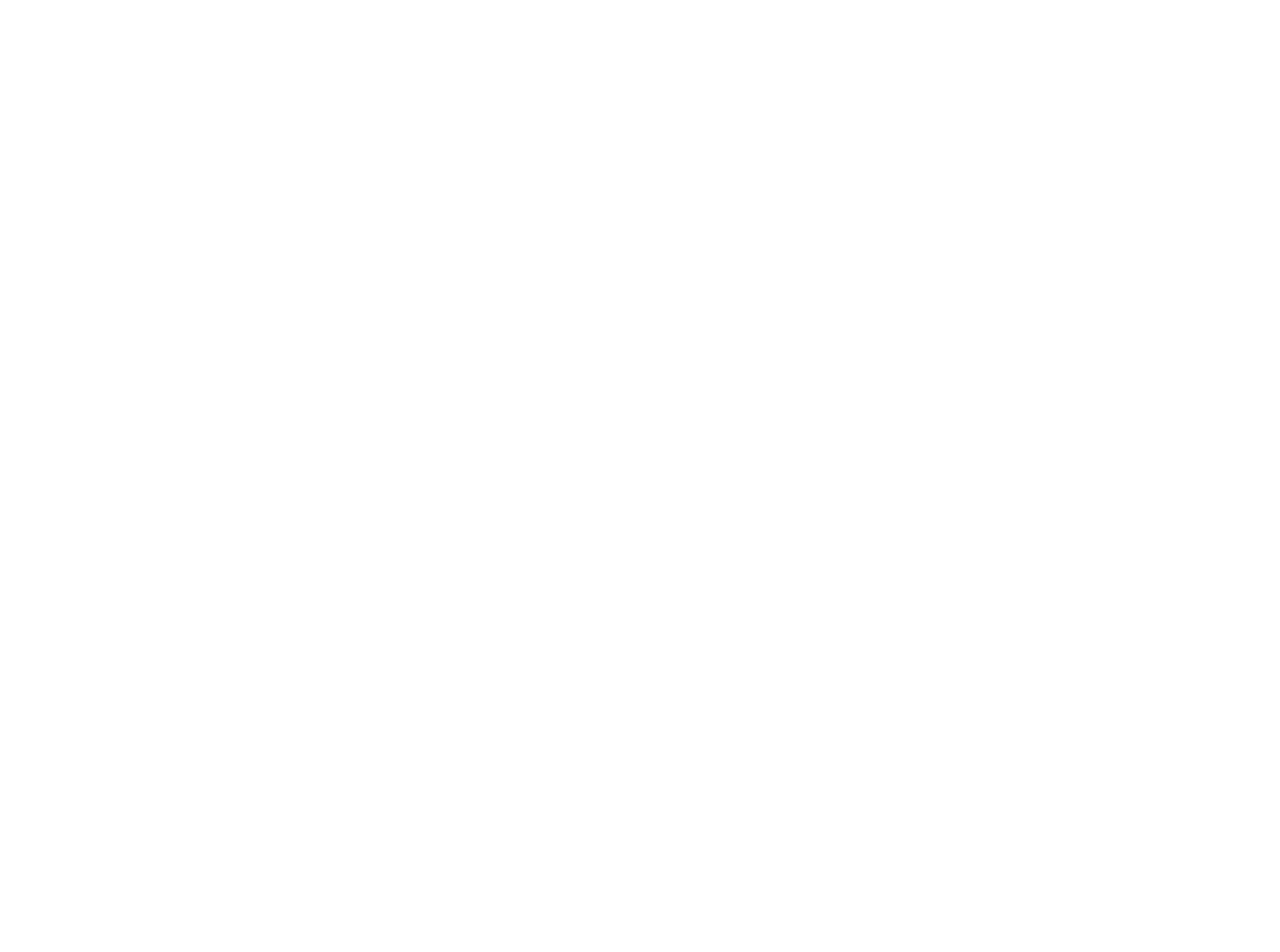
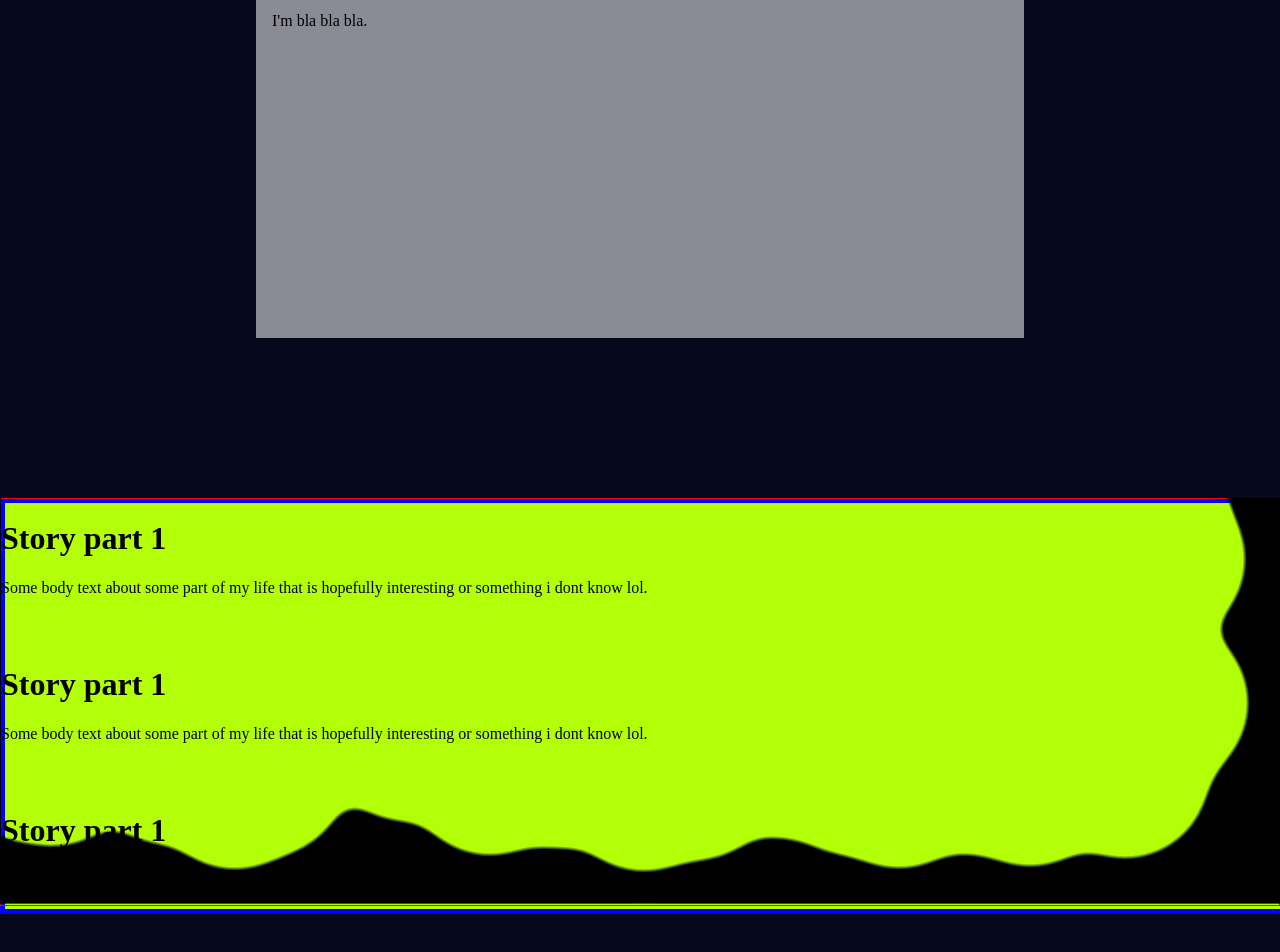
Before and after one commit to kimjammer/Portfolio2023, a SvelteKit app: page / in a window 1280 px wide. Shown: the part 302-1254 px from the top of the page. Before the commit the page ends 800 px from the top, so only its background shows below. Built offline with nearby package versions, Linux system fonts and the light colour scheme.

Commit message:
Starting work on main page. Before scrapping metaballs

```diff
--- /dev/null
+++ b/src/components/Background.svelte
@@ -0,0 +1,77 @@
+<script>
+	let cursorball;
+
+	const mouseMoveHandler = (event) => {
+		cursorball.animate({
+			left: `${event.clientX}px`,
+			top: `${event.clientY}px`
+		}, {
+			duration: 1500,
+			fill: 'forwards',
+			easing: 'ease'
+		});
+	}
+</script>
+
+<svelte:window on:mousemove={mouseMoveHandler}/>
+
+<div class="container" >
+
+</div>
+<div class="blurring"></div>
+<!--The dynamic metaball that follows the cursor	-->
+<div class="cursorball" bind:this={cursorball}></div>
+
+
+<style lang="scss">
+	.container {
+		position: absolute;
+		left: 0;
+		top: 0;
+		width:100%;
+		background-color: #05081D;
+		z-index: -10;
+
+		height: 5000px;
+		overflow: hidden;
+	}
+
+	.blurring{
+		position: fixed;
+		width: 100vw;
+		height: 100%;
+		backdrop-filter: blur(100px);
+		z-index: -40;
+	}
+
+	.cursorball{
+	  position: fixed;
+	  background: linear-gradient(
+	  	to right,
+	  	#596be3,
+	  	#ffa07d
+	  );
+	  aspect-ratio: 1.1;
+	  height: 20vmin;
+	  left: 50%;
+	  top: 50%;
+	  translate: -50% -50%;
+	  border-radius: 50%;
+	  animation: idleWobble 10s infinite forwards;
+	  z-index: -50;
+	  overflow: hidden;
+	}
+	@keyframes idleWobble{
+	  from{
+		rotate: 0deg;
+	  }
+	  50%{
+		aspect-ratio: 1.4;
+		scale: 1.3;
+	  }
+	  to{
+		rotate: 360deg;
+	  }
+	}
+
+</style>
--- /dev/null
+++ b/src/components/HeroSection.svelte
@@ -0,0 +1,30 @@
+<script>
+
+</script>
+
+<div class="container">
+	<div class="card">
+		<h1>KimJammer</h1>
+		<h1>John Kim</h1>
+		<p>I'm bla bla bla.</p>
+	</div>
+</div>
+
+
+<style lang="scss">
+	.container {
+		display: flex;
+		justify-content: center;
+		align-items: center;
+		width: 100%;
+		height: 100vh;
+	}
+	.card{
+		width: 60vw;
+		height: 60vh;
+		background-color: #FFFFFF88;
+		z-index: 100;
+		box-sizing: border-box;
+		padding: 1em;
+	}
+</style>
--- a/src/components/IntroAnimation.svelte
+++ b/src/components/IntroAnimation.svelte
@@ -1,7 +1,3 @@
-<script>
-
-</script>
-
 <style lang="scss">
   :root{
     --animationDuration: 2s;
@@ -18,6 +14,8 @@
 	height: 100%;
 	top: 0;
 	left: 0;
+
+	z-index: 9999;
   }
   @keyframes circlecrop {
 	0%{
--- /dev/null
+++ b/src/components/StorySection.svelte
@@ -0,0 +1,102 @@
+<script>
+	import {onMount} from "svelte";
+	//Make the metaball div match the height of the content div
+	let metaballBox;
+	let metaballContainer;
+	let backgroundbox;
+	let contentBox;
+	let metaballLocations = [];
+
+
+	onMount(async ()=> {
+		$: metaballBox.style.height = `${contentBox.clientHeight}px`;
+		$: backgroundbox.style.height = `${contentBox.clientHeight}px`;
+
+		//Make a list containing the random locations of 200 metaballs
+		for (let i = 0; i < 200; i++) {
+			metaballLocations.push({
+				x: `${Math.random() * metaballBox.clientWidth - 200}px`,
+				y: `${Math.random() * metaballBox.clientHeight - 200}px`
+			})
+		}
+		metaballLocations = metaballLocations;
+	})
+</script>
+
+<div class="container">
+	<!--This div houses the interactive metaballs int he background	-->
+	<div class="background" bind:this={backgroundbox}>
+	</div>
+		<div class="recolor">
+			<div class="metasharpening" bind:this={metaballBox}>
+				<div class="metablurring" bind:this={metaballContainer}>
+					<!--The metaballs	-->
+					{#each metaballLocations as location}
+						<div class="ball" style="top:{location.y}; left:{location.x}"></div>
+					{/each}
+				</div>
+			</div>
+		</div>
+
+
+
+	<div class="content" bind:this={contentBox}>
+		<div class="card">
+			<h1>Story part 1</h1>
+			<p>Some body text about some part of my life that is hopefully interesting or something i dont know lol.</p>
+		</div>
+		<div class="card">
+			<h1>Story part 1</h1>
+			<p>Some body text about some part of my life that is hopefully interesting or something i dont know lol.</p>
+		</div>
+		<div class="card">
+			<h1>Story part 1</h1>
+			<p>Some body text about some part of my life that is hopefully interesting or something i dont know lol.</p>
+		</div>
+	</div>
+</div>
+
+<style lang="scss">
+	.content {
+		border: red solid 1px;
+		display: flex;
+		flex-direction: column;
+		gap: 2em;
+		box-sizing: border-box;
+	}
+
+	.metasharpening {
+		filter: contrast(10);
+		width:100%;
+		position: absolute;
+		z-index: -1;
+		border: green solid 1px;
+		box-sizing: border-box;
+		overflow-x: clip;
+		overflow-y: visible;
+		background-color: #000000;
+	}
+	.metablurring {
+		filter: blur(15px);
+		width:100%;
+		height:100%;
+	}
+	.recolor{
+		mix-blend-mode: multiply;
+	}
+	.background {
+		background-color: #b2ff07;
+		position:absolute;
+		width: 100%;
+
+		border: blue solid 5px;
+		z-index:-10;
+	}
+	.ball{
+		background-color: #ffffff;
+		position: absolute;
+		border-radius: 50%;
+		width: 170px;
+		height: 170px;
+	}
+</style>
--- a/src/routes/+page.svelte
+++ b/src/routes/+page.svelte
@@ -1,11 +1,14 @@
 <script>
   import IntroAnimation from '../components/IntroAnimation.svelte';
+  import Background from "../components/Background.svelte";
+  import HeroSection from "../components/HeroSection.svelte";
+  import StorySection from "../components/StorySection.svelte";
 
-  //Wait one second then make introAnimationDone true (The curtain will have come down.)
+  //Wait 300ms then make introAnimationDone true (The curtain will have come down.)
   let introAnimationDone = false;
   setTimeout(() => {
 	introAnimationDone = true;
-  }, 1000);
+  }, 500);
 
 </script>
 
@@ -13,6 +16,11 @@
 
 <!--Only show if the intro animation is done playing-->
 {#if introAnimationDone}
+
+	<Background/>
+
+	<HeroSection/>
+	<StorySection/>
 
 
 {/if}
```
